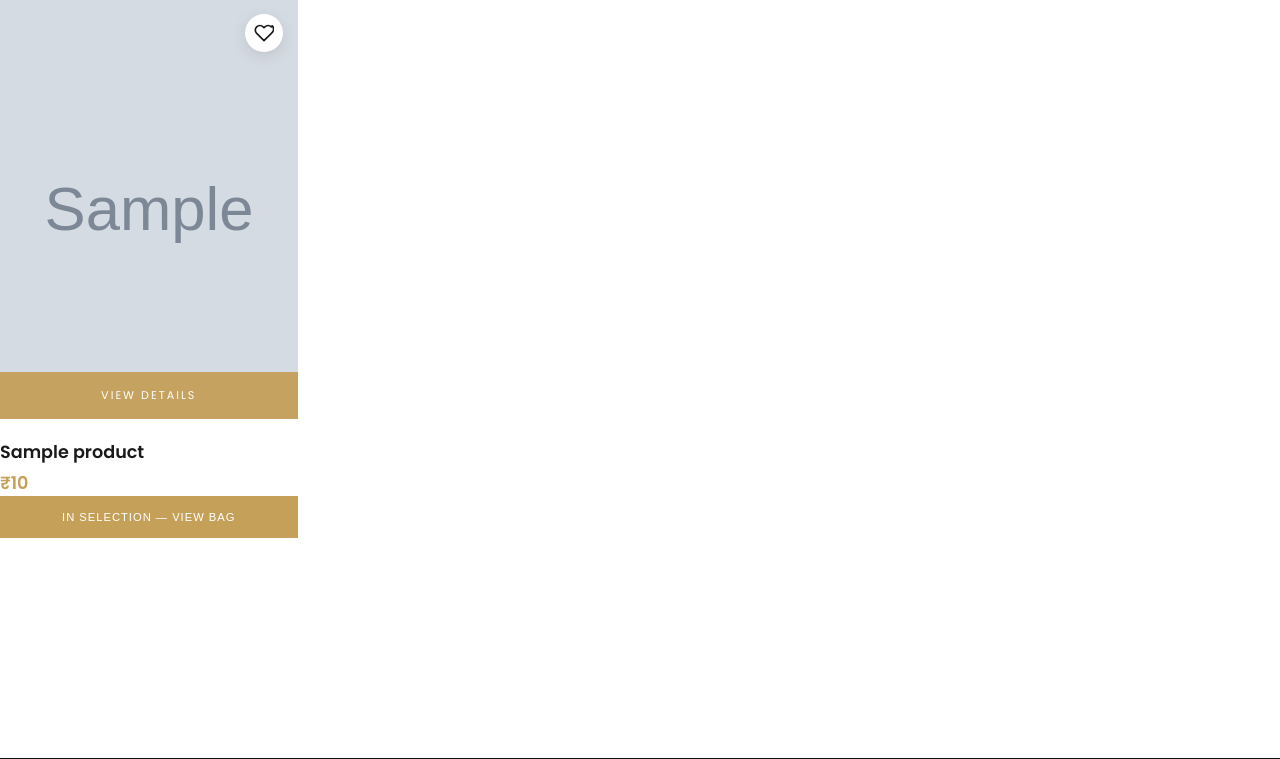
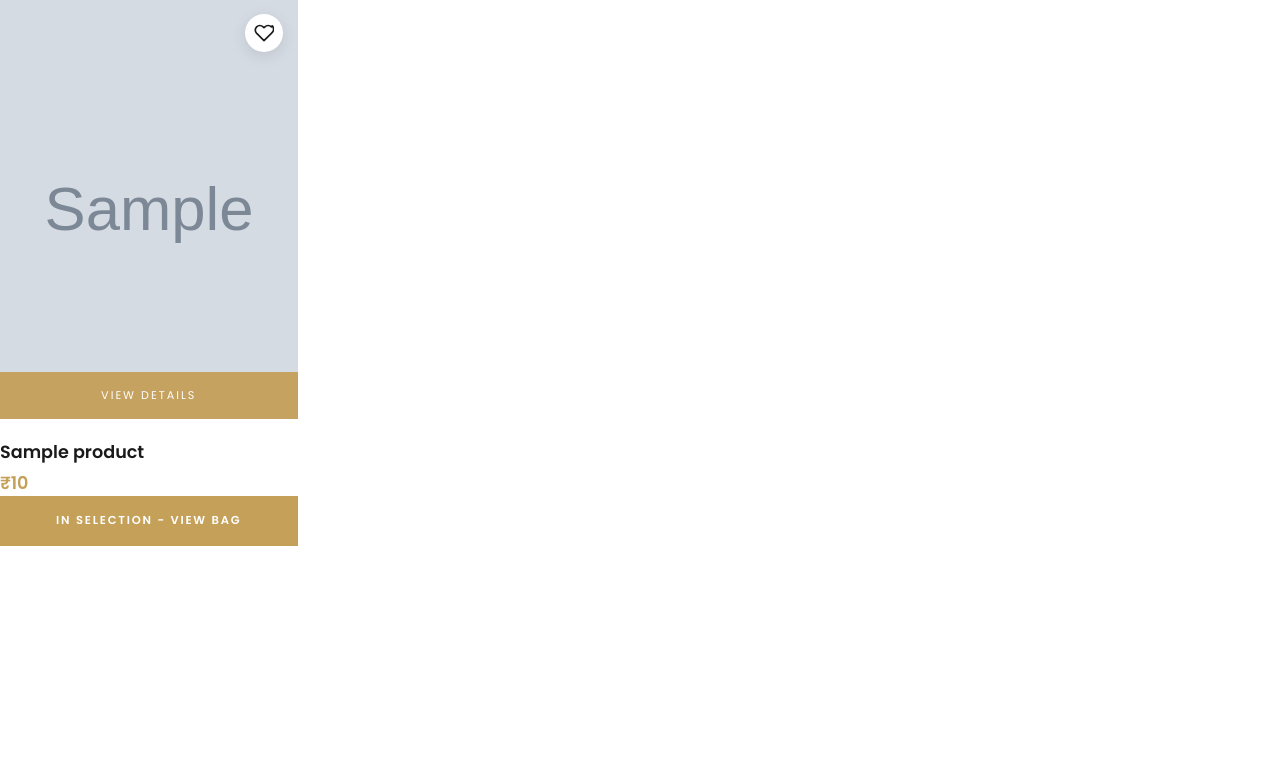
Before and after one commit to Rasayam-Team/Rasayam-website, a Django app: page /shop/ in a window 1280 px wide. Shown: the part 403-1162 px from the top of the page. Run offline with Django 5.2, Linux system fonts and the light colour scheme; a user stored in the database is signed in; tables that the repository leaves empty hold one stand-in row (values such as "Sample post"); grey boxes marked "Sample" are stand-in pictures; some web fonts are replaced.

Commit message:
unified all the add to cart buttons

```diff
--- a/products/static/products/cart.js
+++ b/products/static/products/cart.js
@@ -23,7 +23,8 @@ function addToCartAsync(productId) {
     const btn = document.getElementById(`add-btn-${productId}`);
     if (btn) {
         btn.innerText = "ADDING...";
-        btn.style.opacity = "0.7";
+        btn.classList.add("is-loading");
+        btn.setAttribute("aria-busy", "true");
     }
 
     fetch(`/add-to-cart-ajax/${productId}/`, {
@@ -39,9 +40,10 @@ function addToCartAsync(productId) {
 
             // Transform Button to "View Bag" Link
             if (btn) {
-                btn.innerText = "IN SELECTION — VIEW BAG";
-                btn.style.background = "#D4AF37"; // Rasayam Gold
-                btn.style.opacity = "1";
+                btn.innerText = "IN SELECTION - VIEW BAG";
+                btn.classList.remove("is-loading");
+                btn.classList.add("is-in-cart");
+                btn.removeAttribute("aria-busy");
                 btn.disabled = false;
                 btn.onclick = () => window.location.href = "/cart/";
             }
@@ -49,7 +51,11 @@ function addToCartAsync(productId) {
     })
     .catch(error => {
         console.error('Cart Error:', error);
-        if (btn) btn.innerText = "ADD TO SELECTION";
+        if (btn) {
+            btn.innerText = "ADD TO SELECTION";
+            btn.classList.remove("is-loading");
+            btn.removeAttribute("aria-busy");
+        }
     });
 }
 
--- a/products/static/products/style2.css
+++ b/products/static/products/style2.css
@@ -144,6 +144,56 @@ body {
 .product-img-wrapper { width: 100%; height: 420px; overflow: hidden; position: relative; background: #f9f9f9; }
 .product-img-wrapper img { width: 100%; height: 100%; object-fit: cover; transition: 0.6s; }
 
+.btn-cart,
+button.btn-cart,
+a.btn-cart {
+    width: 100%;
+    min-height: 50px;
+    display: inline-flex;
+    align-items: center;
+    justify-content: center;
+    padding: 14px 18px;
+    background: var(--royal);
+    color: var(--white);
+    border: 1px solid var(--royal);
+    border-radius: 0;
+    font-family: inherit;
+    font-size: 0.72rem;
+    font-weight: 700;
+    letter-spacing: 1.8px;
+    line-height: 1.2;
+    text-align: center;
+    text-decoration: none;
+    text-transform: uppercase;
+    cursor: pointer;
+    transition: background 0.25s ease, border-color 0.25s ease, color 0.25s ease, opacity 0.25s ease;
+}
+
+.btn-cart:hover,
+.btn-cart:focus-visible {
+    background: #333333;
+    border-color: #333333;
+    color: var(--white);
+}
+
+.btn-cart.is-in-cart {
+    background: var(--gold);
+    border-color: var(--gold);
+    color: var(--white);
+}
+
+.btn-cart.is-loading,
+.btn-cart:disabled {
+    opacity: 0.7;
+    cursor: wait;
+    pointer-events: none;
+}
+
+.cart-action-form {
+    width: 100%;
+    margin: 0;
+}
+
 /* =========================================
    RESTORED LUXURY FOOTER (4-COLUMN)
    ========================================= */
--- a/products/templates/products/base.html
+++ b/products/templates/products/base.html
@@ -212,6 +212,7 @@
     </footer>
 
     <script src="https://cdn.jsdelivr.net/npm/swiper@11/swiper-bundle.min.js"></script>
+    <script src="{% static 'products/cart.js' %}"></script>
 
     <script>
         let activeProductId = null;
--- a/products/templates/products/cart.html
+++ b/products/templates/products/cart.html
@@ -110,10 +110,8 @@
                 <h4 class="playfair" style="font-size: 1rem;">{{ product.name }}</h4>
                 <p class="price" style="color: var(--gold); font-weight: 700; margin: 8px 0;">₹{{ product.price|stringformat:"d" }}</p>
 
-                <a href="{% url 'add_to_cart' product.id %}" style="text-decoration: none;">
-                    <button class="btn-outline" style="width: 100%; padding: 10px; border: 1px solid var(--gold); background: none; color: var(--gold); cursor: pointer;">
-                        Add to Selection
-                    </button>
+                <a href="{% url 'add_to_cart' product.id %}" class="btn-cart">
+                    ADD TO SELECTION
                 </a>
             </div>
         </div>
--- a/products/templates/products/category_detail.html
+++ b/products/templates/products/category_detail.html
@@ -53,8 +53,7 @@
                         data-name="{{ product.name }}"
                         data-price="{{ product.price }}"
                         data-img="{% if product.image %}{{ product.image.url }}{% endif %}">
-                        <a href="{% url 'add_to_cart' product.id %}" class="btn-gold"
-                           style="display: block; width: 100%; padding: 12px; background: transparent; border: 1px solid #1a1a1a; cursor: pointer; text-align: center; color: #1a1a1a; text-decoration: none; box-sizing: border-box;">
+                        <a href="{% url 'add_to_cart' product.id %}" class="btn-cart">
                             ADD TO SELECTION
                         </a>
                     </div>
--- a/products/templates/products/product_detail.html
+++ b/products/templates/products/product_detail.html
@@ -66,10 +66,9 @@
         <!-- Live Buttons -->
         <div style="display: flex; flex-direction: column; gap: 15px;">
             <!-- Live Add to Cart -->
-            <form action="{% url 'add_to_cart' product.id %}" method="POST">
+            <form action="{% url 'add_to_cart' product.id %}" method="POST" class="cart-action-form">
                 {% csrf_token %}
-                <button type="submit" style="width: 100%; padding: 20px; background: #1a1a1a; color: white; border: none; font-size: 0.8rem; letter-spacing: 2px; font-weight: 700; cursor: pointer; transition: 0.4s;"
-                        onmouseover="this.style.background='#333'" onmouseout="this.style.background='#1a1a1a'">
+                <button type="submit" class="btn-cart">
                     ADD TO SELECTION
                 </button>
             </form>
--- a/products/templates/products/shop.html
+++ b/products/templates/products/shop.html
@@ -54,16 +54,13 @@
 
                     <div class="product-action-container">
                         {% if product.id in cart_product_ids %}
-                            <a href="{% url 'cart' %}" style="text-decoration: none;">
-                                <button class="btn-gold" style="width: 100%; padding: 15px; background: var(--gold); color: white; border: none; font-size: 0.7rem; letter-spacing: 1px; cursor: pointer;">
-                                    IN SELECTION — VIEW BAG
-                                </button>
+                            <a href="{% url 'cart' %}" class="btn-cart is-in-cart">
+                                IN SELECTION - VIEW BAG
                             </a>
                         {% else %}
                             <button id="add-btn-{{ product.id }}"
-                                    class="btn-gold"
-                                    onclick="addToCartAsync('{{ product.id }}')"
-                                    style="width: 100%; padding: 15px; background: #1a1a1a; color: white; cursor: pointer; border: none; font-size: 0.7rem; letter-spacing: 2px;">
+                                    class="btn-cart"
+                                    onclick="addToCartAsync('{{ product.id }}')">
                                 ADD TO SELECTION
                             </button>
                         {% endif %}
@@ -80,43 +77,4 @@
 </div>
 
 <!-- Modal HTML and Quick View JS have been removed to clean up the code -->
-
-<script>
-    // Global list of IDs currently in cart (passed from Django)
-    const cartProductIds = {{ cart_product_ids|safe }};
-
-    function addToCartAsync(productId) {
-        const targetBtn = document.getElementById(`add-btn-${productId}`);
-        if(!targetBtn) return;
-
-        const originalText = targetBtn.innerText;
-        targetBtn.innerText = "ADDING...";
-        targetBtn.style.opacity = "0.7";
-
-        fetch(`/add-to-cart-ajax/${productId}/`, {
-            method: 'GET',
-            headers: { 'X-Requested-With': 'XMLHttpRequest' }
-        })
-        .then(response => response.json())
-        .then(data => {
-            if (data.status === 'success') {
-                const badge = document.getElementById('cart-count');
-                if(badge) badge.innerText = data.cart_count;
-
-                targetBtn.innerText = "IN SELECTION";
-                targetBtn.style.background = "#D4AF37"; // Rasayam Gold
-                targetBtn.style.opacity = "1";
-                targetBtn.disabled = true;
-                targetBtn.onclick = null;
-
-                cartProductIds.push(parseInt(productId));
-            }
-        })
-        .catch(error => {
-            targetBtn.innerText = originalText;
-            targetBtn.style.opacity = "1";
-            console.error('Error:', error);
-        });
-    }
-</script>
 {% endblock %}
```
